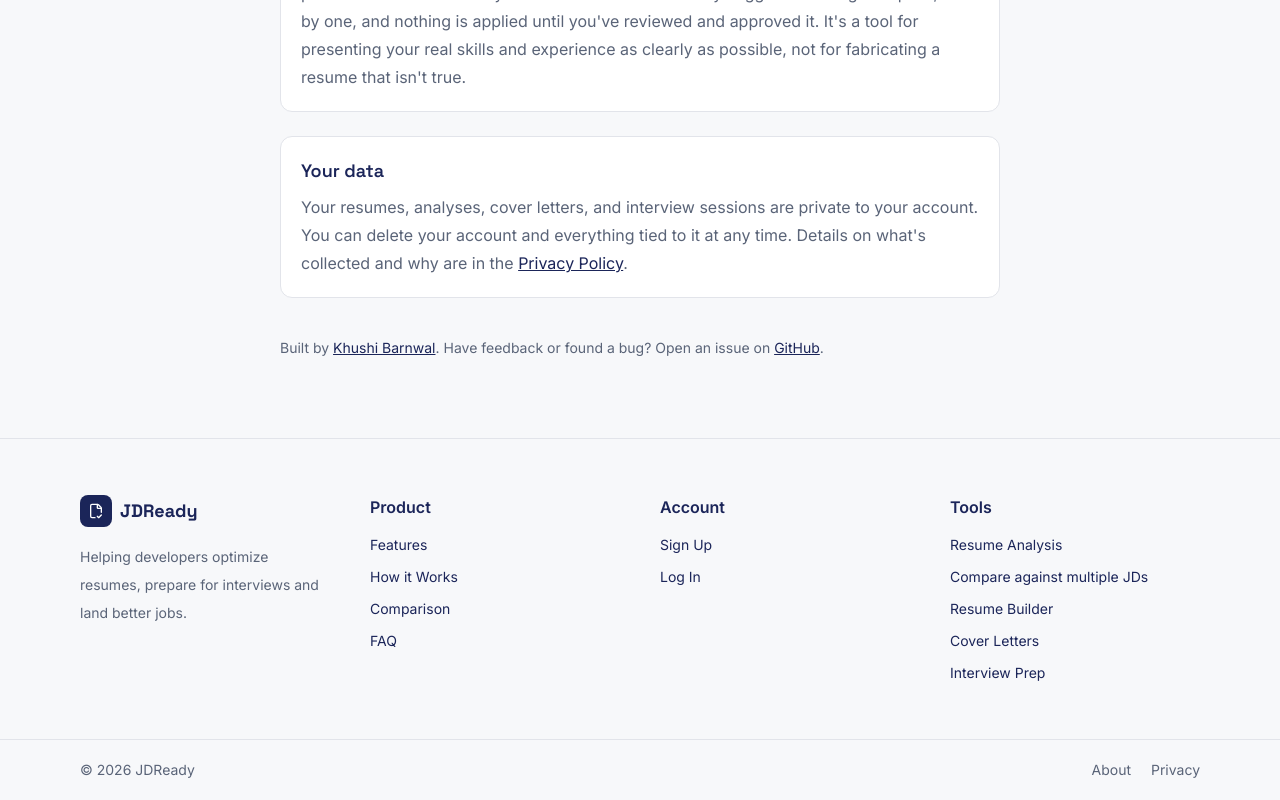
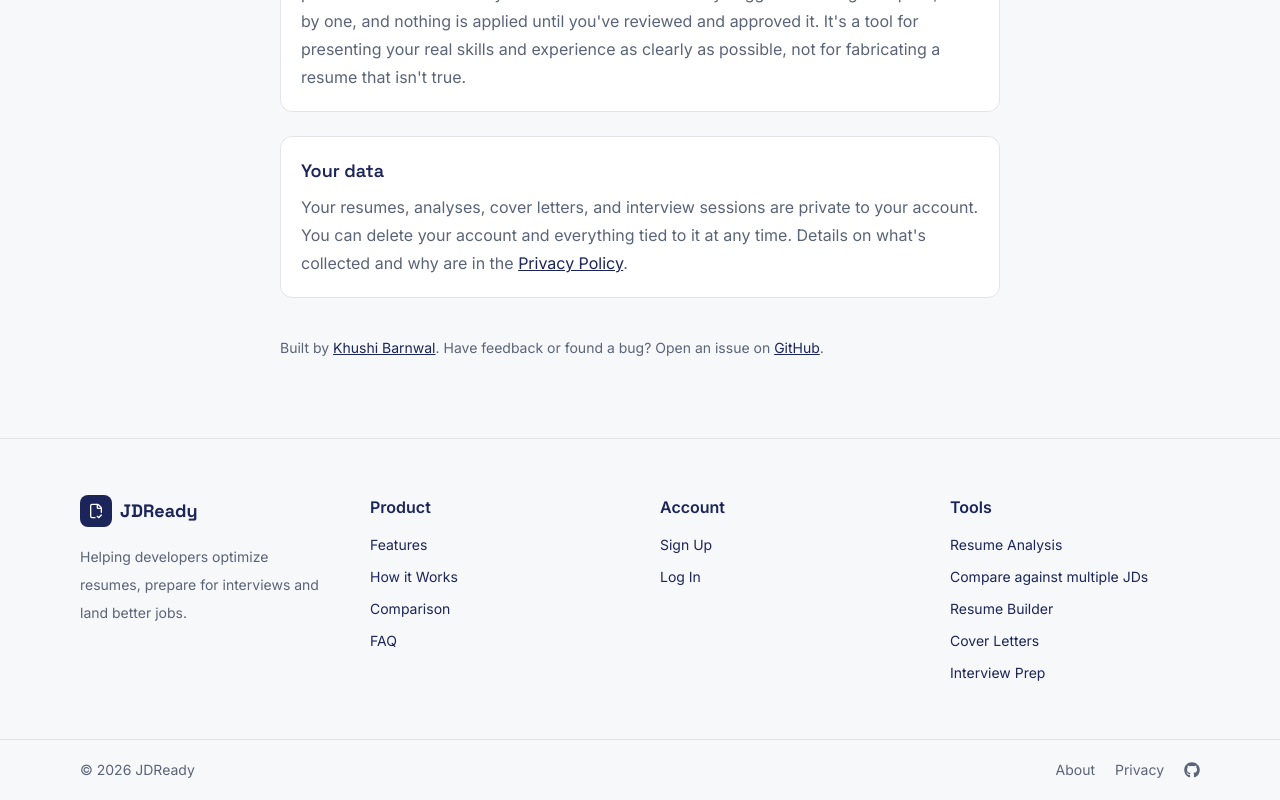
Before and after one commit to 1khushibarnwal/jd-ready, a Next.js app: page /about in a window 1280 px wide. Shown: the part 809-1609 px from the top of the page. Built offline with nearby package versions, Linux system fonts and the light colour scheme; no server answers.

Commit message:
Github source added on the footer

```diff
--- a/src/components/landing/Footer.js
+++ b/src/components/landing/Footer.js
@@ -1,5 +1,6 @@
 import Link from "next/link";
 import { FileCheck2 } from "lucide-react";
+import { FaGithub as Github } from "react-icons/fa";
 
 export default function Footer({ session }) {
   return (
@@ -101,13 +102,24 @@ export default function Footer({ session }) {
         <div className="mx-auto flex max-w-6xl flex-col gap-3 px-4 py-5 text-sm text-ink-secondary sm:flex-row sm:items-center sm:justify-between">
           <span>© {new Date().getFullYear()} JDReady</span>
 
-          <div className="flex gap-5">
+          <div className="flex items-center gap-5">
             <Link href="/about" className="hover:text-ink">
               About
             </Link>
             <Link href="/privacy" className="hover:text-ink">
               Privacy
             </Link>
+
+            <a
+              href="https://github.com/1khushibarnwal/jd-ready"
+              target="_blank"
+              rel="noopener noreferrer"
+              aria-label="JDReady on GitHub"
+              title="JDReady on GitHub"
+              className="hover:text-ink"
+            >
+              <Github size={16} />
+            </a>
           </div>
         </div>
       </div>
```
